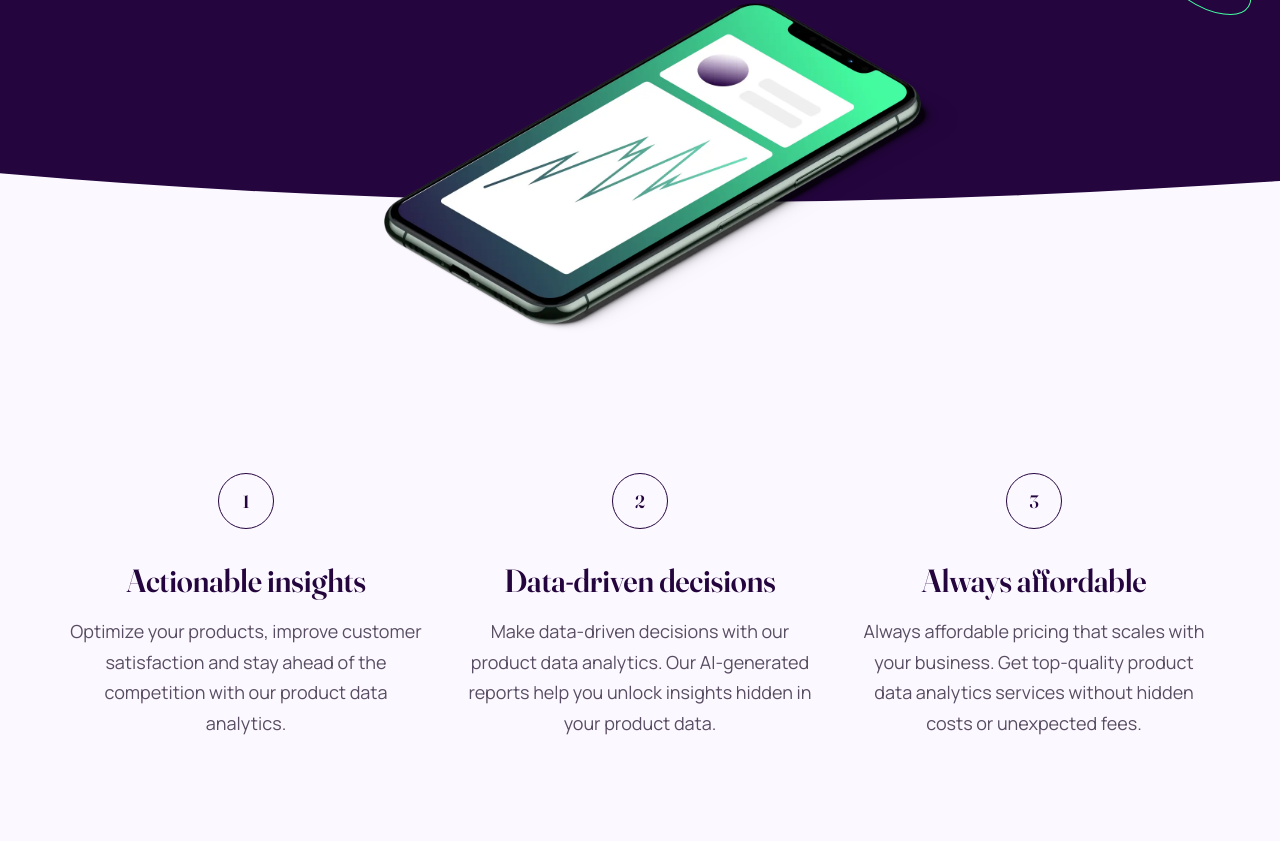
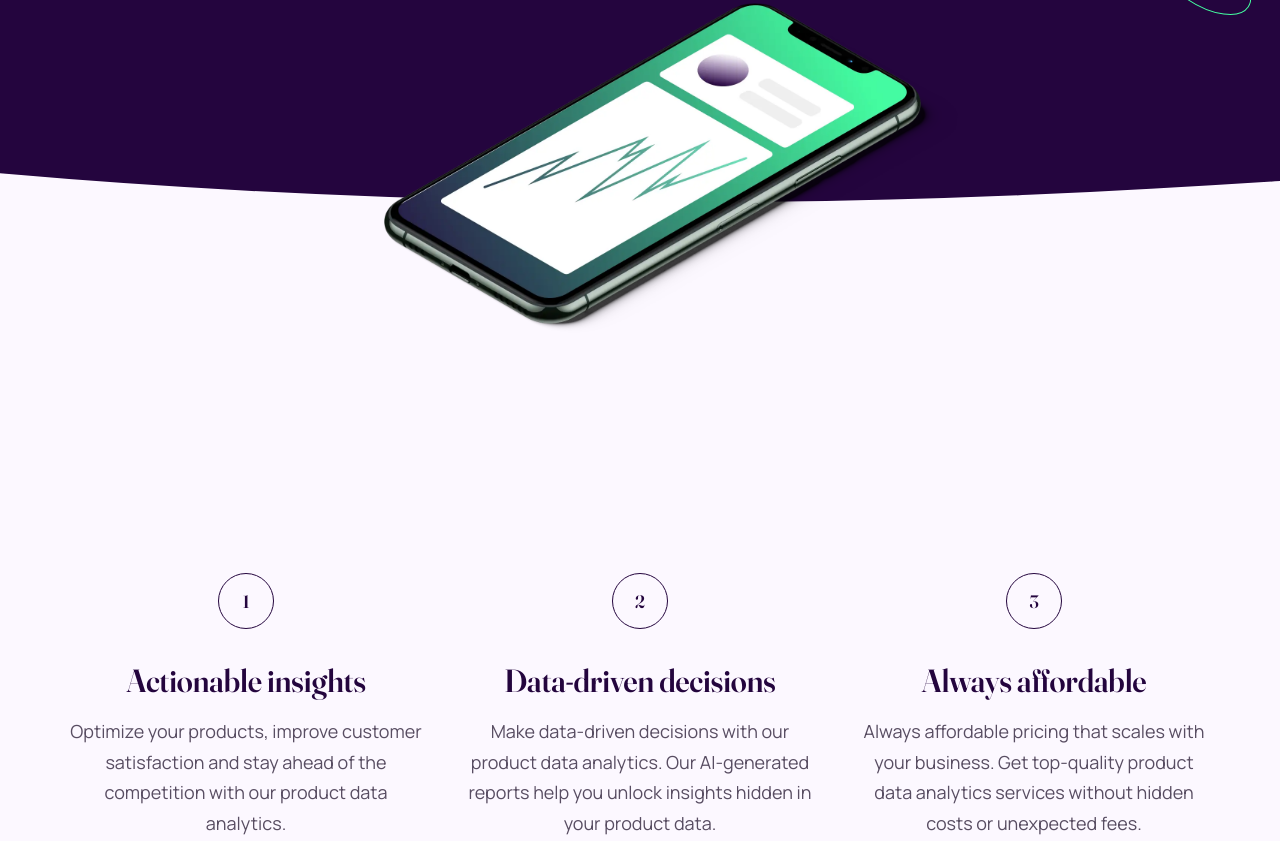
Before and after one commit to RaviBele/FrontEnd-WorkitLandingPage, a plain HTML site: page index.html in a window 1280 px wide. Shown: the part 447-1288 px from the top of the page. Drawn offline with Linux system fonts and the light colour scheme.

Commit message:
Add files via upload

```diff
--- a/styles.css
+++ b/styles.css
@@ -127,12 +127,12 @@ a {
 }
 
 .container {
-    padding-top: 320px;
+    padding-top: 420px;
     display: flex;
     align-items: center;
     justify-content: center;
     flex-wrap: wrap;
-    padding-bottom: 100px;
+    padding-bottom: 150px;
 }
 
 .content-des {
@@ -222,7 +222,7 @@ a {
 
 .bg-pattern-3 {
     position: absolute;
-    top: 72%;
+    top: 60%;
     left: 60%;
 }
 
```
